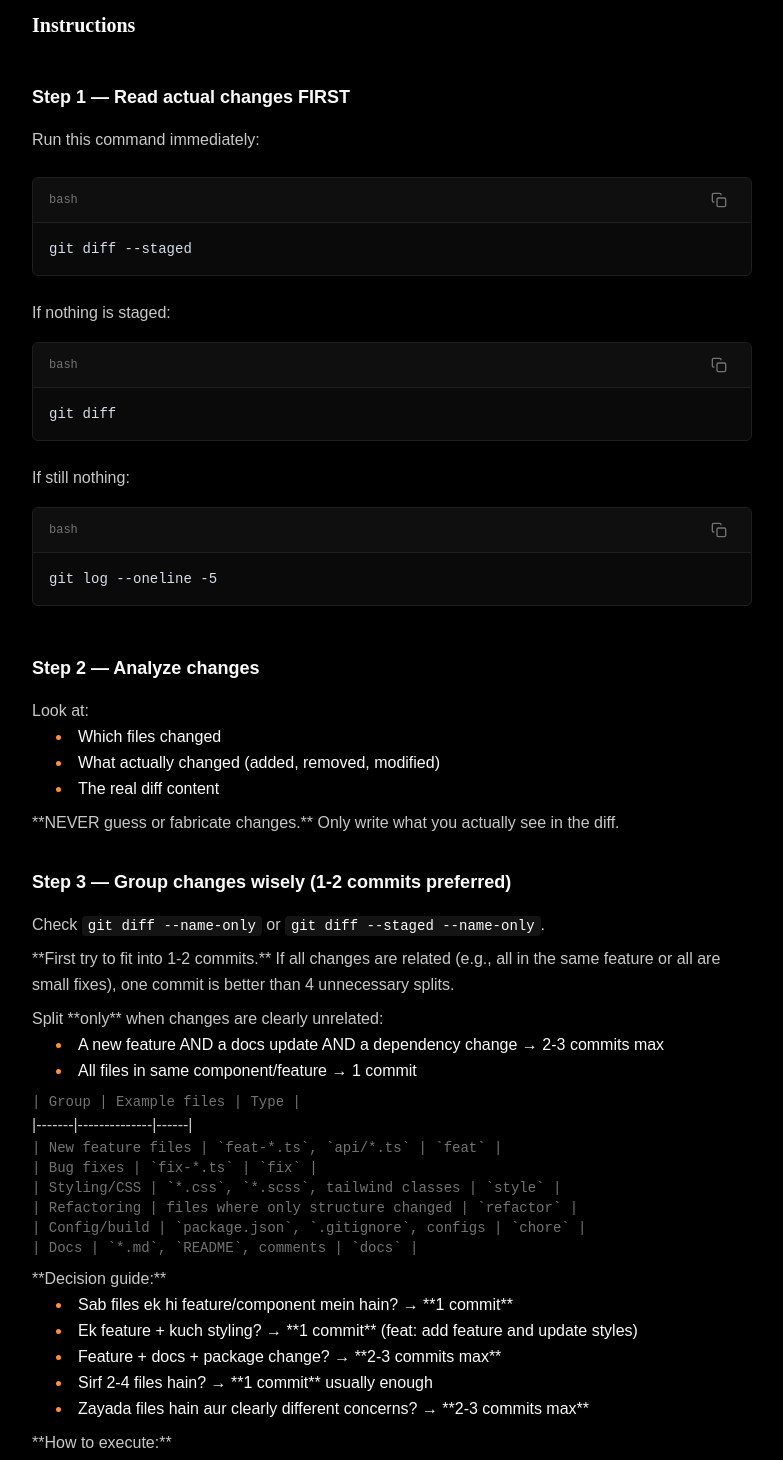
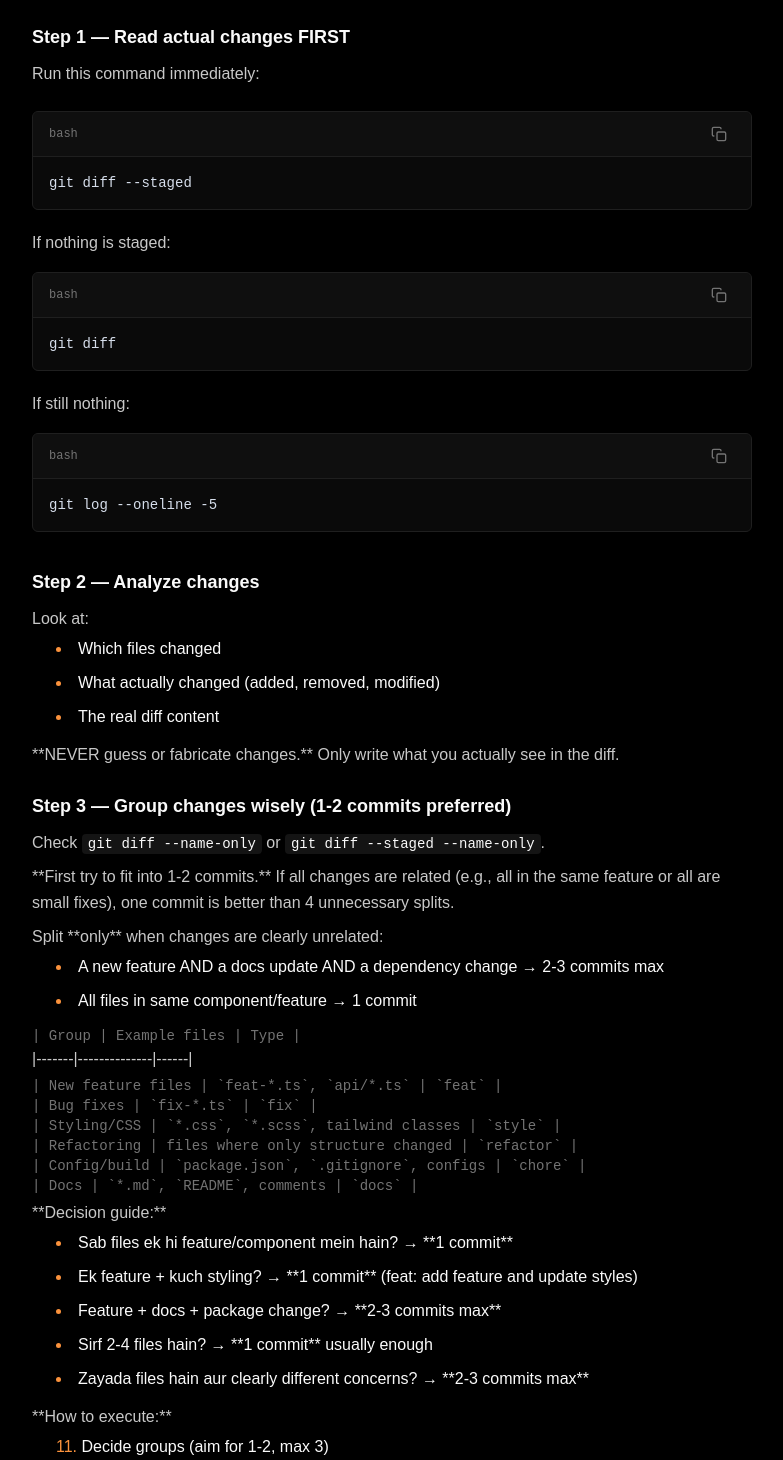
Before and after one commit to bilals2008/bilal-skills, a React (Vite) app in the folder web/: page /skills/commit-message-writer in a window 1280 px wide. Shown: the part 800-2260 px from the top of the page, without its empty margins (248-1031 px from the left). Built offline with nearby package versions, Linux system fonts and the light colour scheme.

Commit message:
fix(detail): add spacing between list items

```diff
--- a/web/src/pages/skill-detail.tsx
+++ b/web/src/pages/skill-detail.tsx
@@ -107,37 +107,37 @@ function renderMarkdown(content: string) {
 
     if (line.startsWith("# ")) {
       elements.push(
-        <h1 key={i} className="mb-4 text-2xl sm:text-3xl font-bold tracking-tight font-serif text-primary">
+        <h1 key={i} className="mb-2 text-2xl sm:text-3xl font-bold tracking-tight font-serif text-primary">
           {line.slice(2)}
         </h1>
       )
     } else if (line.startsWith("## ")) {
       elements.push(
-        <h2 key={i} className="mb-3 mt-6 sm:mt-8 text-lg sm:text-xl font-semibold font-serif">
+        <h2 key={i} className="mb-2 mt-5 text-lg sm:text-xl font-semibold font-serif">
           {line.slice(3)}
         </h2>
       )
     } else if (line.startsWith("### ")) {
       elements.push(
-        <h3 key={i} className="mb-2 mt-5 sm:mt-6 text-base sm:text-lg font-semibold">
+        <h3 key={i} className="mb-1.5 mt-4 text-base sm:text-lg font-semibold">
           {line.slice(4)}
         </h3>
       )
     } else if (line.startsWith("#### ")) {
       elements.push(
-        <h4 key={i} className="mb-2 mt-4 text-base font-semibold">
+        <h4 key={i} className="mb-1.5 mt-3 text-base font-semibold">
           {line.slice(5)}
         </h4>
       )
     } else if (line.startsWith("- ")) {
       elements.push(
-        <li key={i} className="ml-4 sm:ml-6 text-foreground leading-relaxed [&::marker]:text-primary">
+        <li key={i} className="ml-4 sm:ml-6 mb-2 text-foreground leading-relaxed [&::marker]:text-primary">
           {renderInlineCode(line.slice(2))}
         </li>
       )
     } else if (line.match(/^\d+\. /)) {
       elements.push(
-        <li key={i} className="ml-4 sm:ml-6 text-foreground leading-relaxed list-decimal [&::marker]:text-primary">
+        <li key={i} className="ml-4 sm:ml-6 mb-2 text-foreground leading-relaxed list-decimal [&::marker]:text-primary">
           {renderInlineCode(line.replace(/^\d+\. /, ""))}
         </li>
       )
@@ -149,15 +149,15 @@ function renderMarkdown(content: string) {
       )
     } else if (line.startsWith("> ")) {
       elements.push(
-        <blockquote key={i} className="my-2 border-l-2 border-primary pl-4 text-muted-foreground italic">
+        <blockquote key={i} className="my-1 border-l-2 border-primary pl-4 text-muted-foreground italic">
           {renderInlineCode(line.slice(2))}
         </blockquote>
       )
     } else if (line.trim() === "") {
-      elements.push(<div key={i} className="h-2" />)
+      elements.push(<div key={i} className="h-1" />)
     } else {
       elements.push(
-        <p key={i} className="text-foreground/80 leading-relaxed">
+        <p key={i} className="text-foreground/80 leading-relaxed mb-1">
           {renderInlineCode(line)}
         </p>
       )
```
